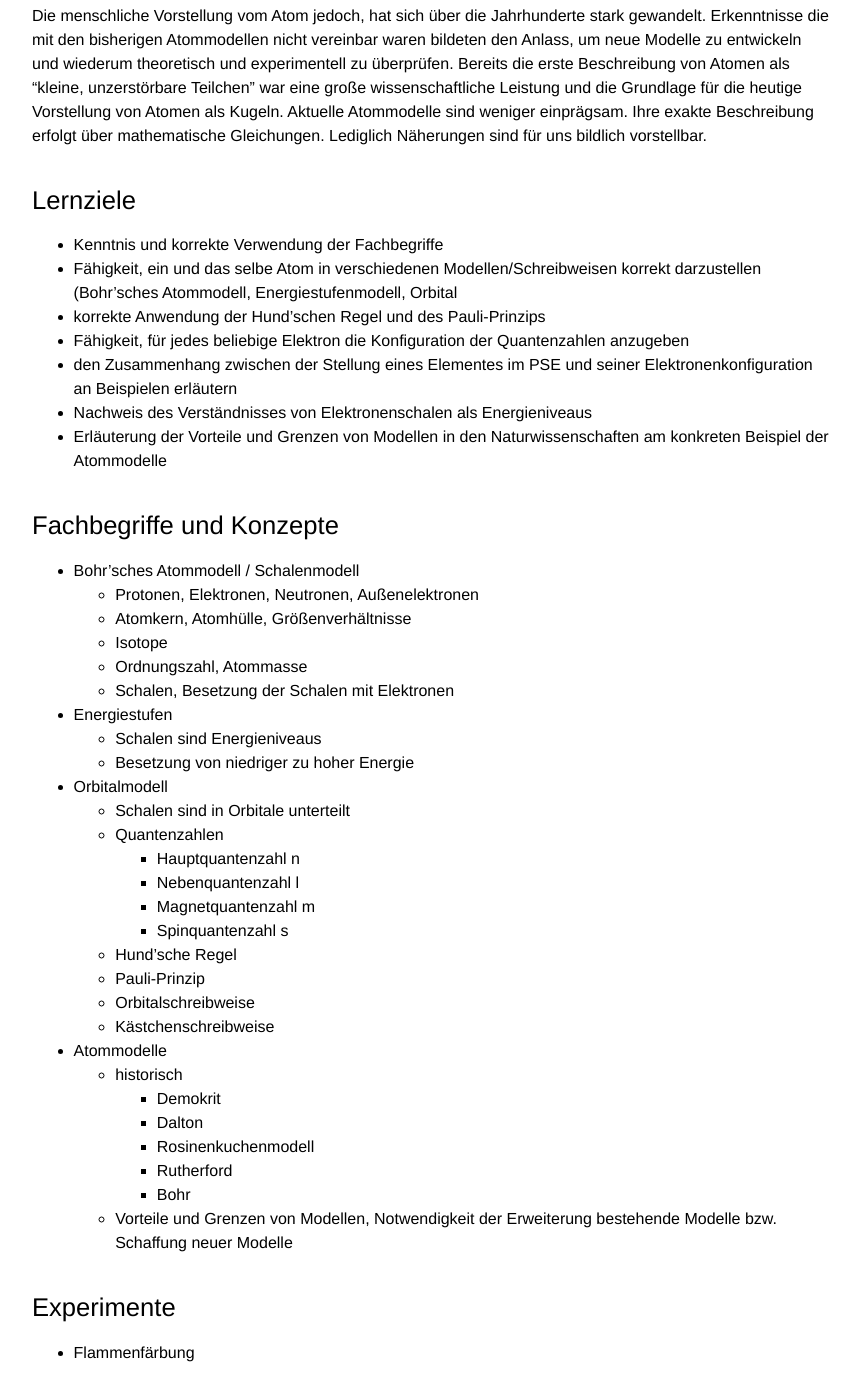
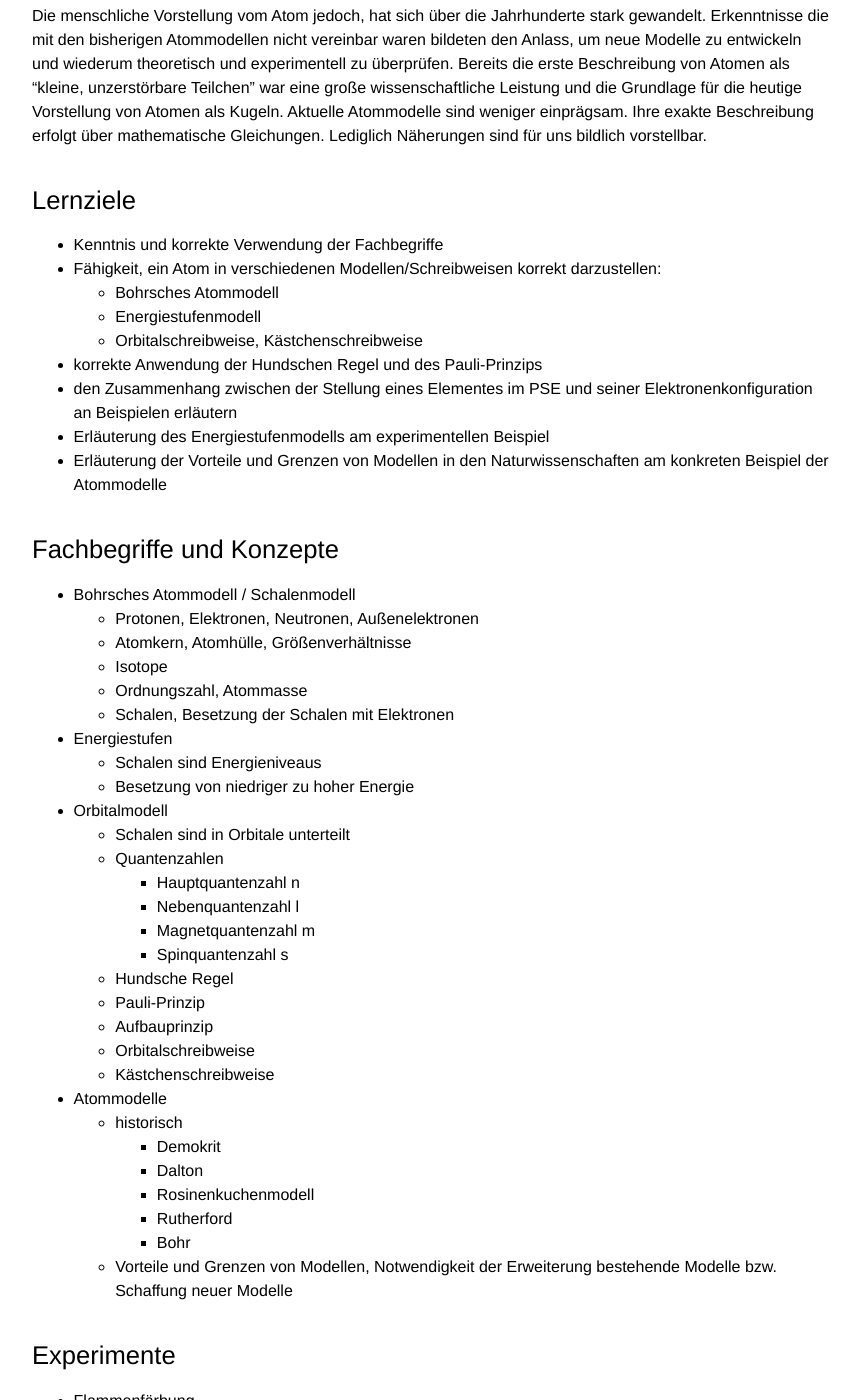
Before and after one commit to chemie-oberstufe/chemie-oberstufe.github.io, a Jekyll site: the page built from themen/atommodelle.md, in a window 1280 px wide and 1400 px high, scrolled down 271 px. Shown: the whole window, without its empty margins (208-1068 px from the left). Built offline with Jekyll 4.4.1, drawn with Linux system fonts in a browser that asks for light colours; some of the changed text lies outside the part shown.

Commit message:
Atommodelle aktualisiert

```diff
--- a/themen/atommodelle.md
+++ b/themen/atommodelle.md
@@ -13,16 +13,18 @@ Die menschliche Vorstellung vom Atom jedoch, hat sich über die Jahrhunderte sta
 ## Lernziele
 
 - Kenntnis und korrekte Verwendung der Fachbegriffe
-- Fähigkeit, ein und das selbe Atom in verschiedenen Modellen/Schreibweisen korrekt darzustellen (Bohr'sches Atommodell, Energiestufenmodell, Orbital
-- korrekte Anwendung der Hund'schen Regel und des Pauli-Prinzips
-- Fähigkeit, für jedes beliebige Elektron die Konfiguration der Quantenzahlen anzugeben
+- Fähigkeit, ein Atom in verschiedenen Modellen/Schreibweisen korrekt darzustellen:
+	- Bohrsches Atommodell
+	- Energiestufenmodell
+	- Orbitalschreibweise, Kästchenschreibweise
+- korrekte Anwendung der Hundschen Regel und des Pauli-Prinzips
 - den Zusammenhang zwischen der Stellung eines Elementes im PSE und seiner Elektronenkonfiguration an Beispielen erläutern
-- Nachweis des Verständnisses von Elektronenschalen als Energieniveaus
+- Erläuterung des Energiestufenmodells am experimentellen Beispiel
 - Erläuterung der Vorteile und Grenzen von Modellen in den Naturwissenschaften am konkreten Beispiel der Atommodelle
 
 ## Fachbegriffe und Konzepte
 
-- Bohr'sches Atommodell / Schalenmodell
+- Bohrsches Atommodell / Schalenmodell
 	- Protonen, Elektronen, Neutronen, Außenelektronen
 	- Atomkern, Atomhülle, Größenverhältnisse
 	- Isotope
@@ -38,8 +40,9 @@ Die menschliche Vorstellung vom Atom jedoch, hat sich über die Jahrhunderte sta
 		- Nebenquantenzahl l
 		- Magnetquantenzahl m
 		- Spinquantenzahl s
-	- Hund'sche Regel
+	- Hundsche Regel
 	- Pauli-Prinzip
+	- Aufbauprinzip
 	- Orbitalschreibweise
 	- Kästchenschreibweise
 - Atommodelle
@@ -58,11 +61,16 @@ Die menschliche Vorstellung vom Atom jedoch, hat sich über die Jahrhunderte sta
 ## Material
 
 - Lehrbücher
+- [https://www.chemiezauber.de/inhalt/q1/aufbau-der-materie/atommodelle.html](https://www.chemiezauber.de/inhalt/q1/aufbau-der-materie/atommodelle.html)
+- [Simple Chemics - Atommodelle Teil 1](https://www.youtube.com/watch?v=vBXaINQwpZ0)
+- [Simple Chemics - Atommodelle Teil 2](https://www.youtube.com/watch?v=hwhTXmT1xS4)
+- [Simple Chemics - Atomorbitale / Atomorbitalmodell](https://www.youtube.com/watch?v=Pw-MeI_kK-0)
+
 
 ## Leistungsnachweise
 
-- Test Kern-Hülle-Modell/Schalenmodell/Energiestufenmodell und PSE
-- Test Orbitalmodell und Quantenzahlen
+- Test Bohrsches Atommodell und PSE
+- Test Orbitalmodell und Kästchenschreibweise/Orbitalschreibweise
 - Protokoll zum Experiment Flammenfärbung (Energiestufenmodell)
 
 - Alternativen nach individueller Vereinbarung
```
Also changed, not shown: index.md (+1 -0 lines).
